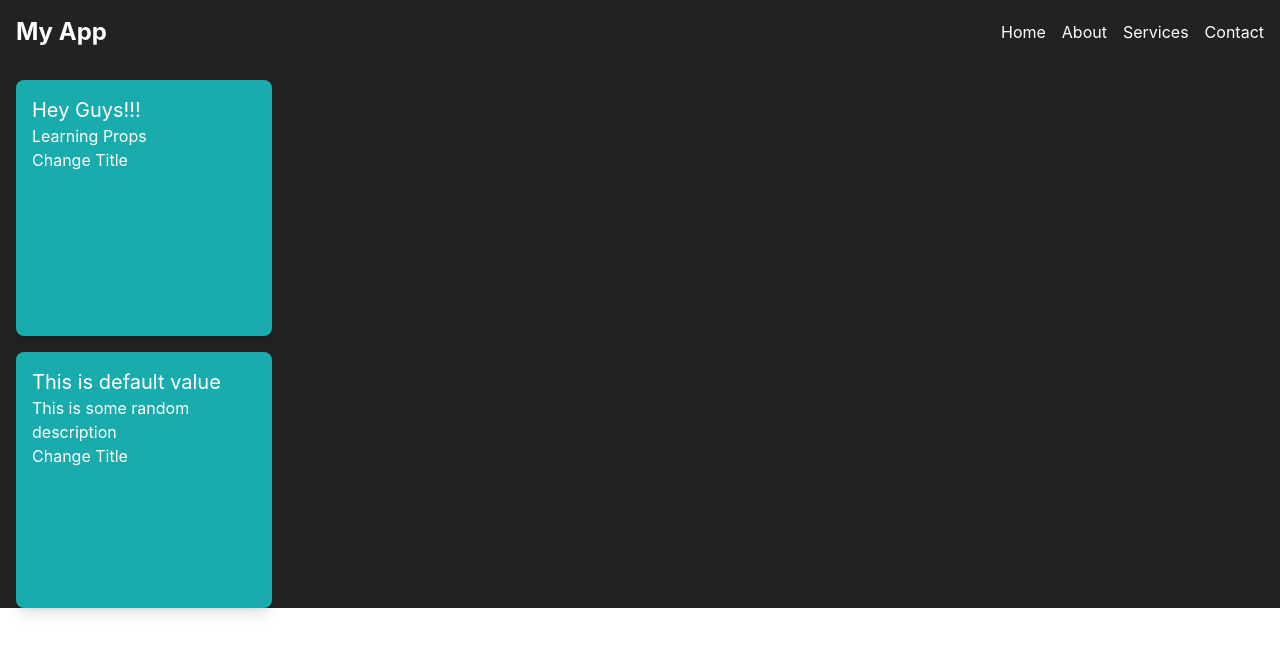
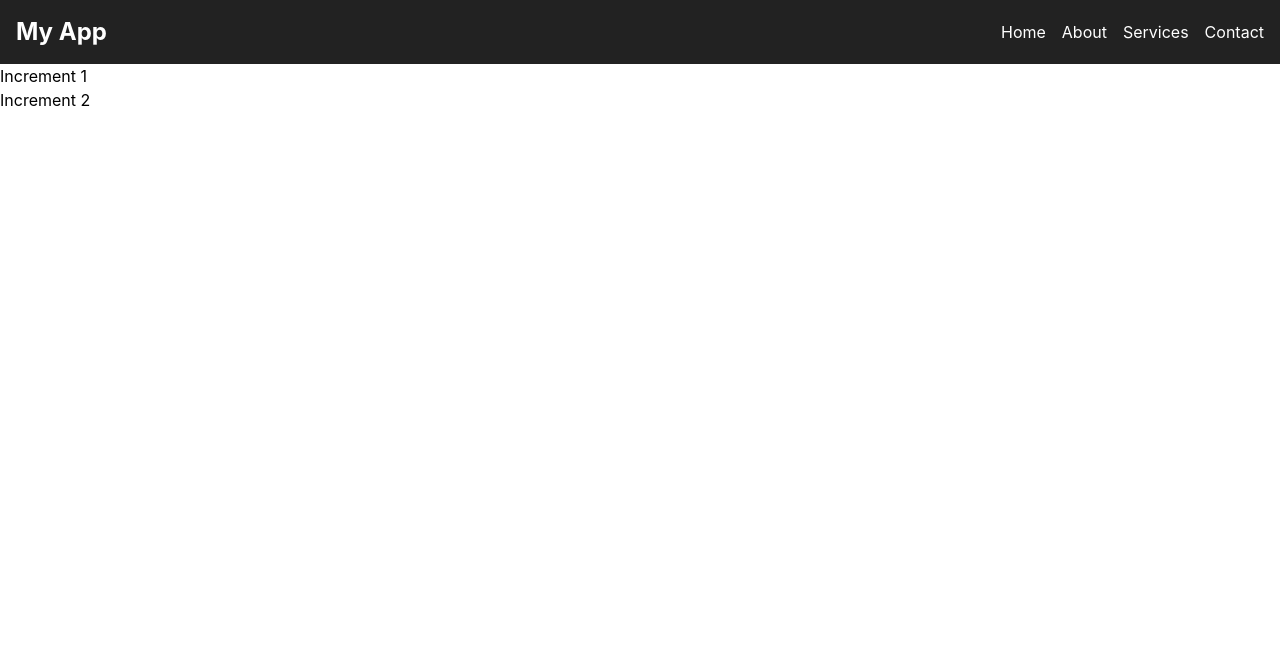
Before and after one commit to Kaustubh0511/Pract_React, a React (Create React App) app: page / in a window 1280 px wide. Shown: the top 654 px of the page. Built offline with nearby package versions, Linux system fonts and the light colour scheme.

Commit message:
useEffect Hook

```diff
--- a/src/App.js
+++ b/src/App.js
@@ -1,18 +1,31 @@
-import {useState} from 'react';
+import {useState,useEffect} from 'react';
 import Header from "./components/Header";
 import Card from "./Card";
+import Main from './Main';
 
 function App() {
-  let [titleName,setTitleName] = useState('Hey Guys!!!');
+  // let [titleName,setTitleName] = useState('Hey Guys!!!');
 
-  const change = () =>{
-      setTitleName("What's up buddy");
-  }
+
+  // const change = () =>{
+  //     setTitleName("What's up buddy");
+  // }
+  let [counter1,setCounter1] =  useState(0);
+  let [counter2,setCounter2] =  useState(0);
+
+
+  useEffect(() =>{
+    alert('performing side effects')
+  },[counter1])
   return (
-    <div class="bg-[#222]">
-      <Header/>
-      <Card title={titleName} description="Learning Props" changeTitle={change}/>
-      <Card />
+    <div>
+      <Header class="bg-[#222]"/>
+      {/* <Card title={titleName} description="Learning Props" changeTitle={change}/>
+      <Card /> */}
+      {/* <Main /> */}
+      {alert('Page Rendering')}
+      <button onClick={() =>{setCounter1(counter1+1)}}>Increment 1</button><br/>
+      <button onClick={() => {setCounter2(counter2+1)}}>Increment 2</button>
     </div>
   );
 }
--- a/src/Card.js
+++ b/src/Card.js
@@ -1,9 +1,9 @@
 function Card(props){
     return(
         <div class="bg-[#1AACAC] rounded-lg shadow-lg p-4 m-4 w-64 h-64">
-            <h4 class="text-xl text-white">{props.title}</h4>
-            <p class="text-white">{props.description}</p>
-            <button class="text-white" onClick={props.changeTitle}>Change Title</button>
+            <h4 class="text-xl text-[#EEEEEE]">{props.title}</h4>
+            <p class="text-[#EEEEEE]">{props.description}</p>
+            <button class="text-[#EEEEEE]" onClick={props.changeTitle}>Change Title</button>
         </div>
     )
 }
--- /dev/null
+++ b/src/Main.js
@@ -0,0 +1,32 @@
+import {useState} from 'react';
+
+const GuestUser = () => {
+    return(
+       <h1>Hi  I am a guest user</h1>
+    )
+}
+
+const LoggedInUser = () => {
+    return(
+        <h1>Hi I am a logged in user</h1>
+    )
+}
+
+const Main = () => {
+    const [isLoggedIn,setIsLoggedIn] =  useState(false);
+
+    function handleClick(){
+        setIsLoggedIn(!isLoggedIn);
+    }
+    return(
+        <div>
+            <button onClick={handleClick}
+            class="bg-blue-500 hover:bg-blue-700 text-white font-bold py-2 px-4 rounded justify-center align-middle">
+                {isLoggedIn ? "LogIn" : "LogOut"}
+            </button>
+            {isLoggedIn ? <LoggedInUser/> : <GuestUser />}
+        </div>
+    )
+}
+
+export default Main;
```
